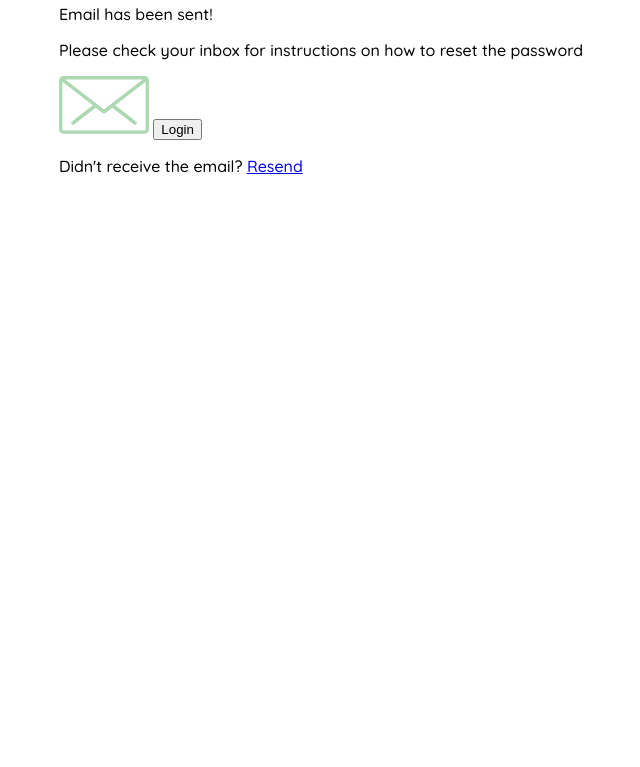
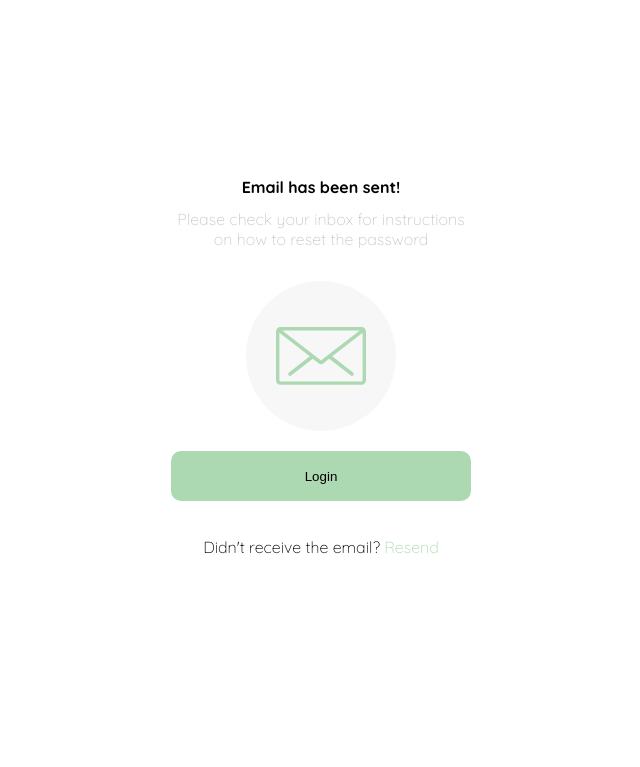
Before and after one commit to felipeberrio/frontend-developer, a plain HTML site: page email.html in a window 1280 px wide. Shown: the part 33-800 px from the top of the page, without its empty margins (319-959 px from the left). Drawn offline with Linux system fonts and the light colour scheme.

Commit message:
Crear estilos de css para email

```diff
--- a/email.html
+++ b/email.html
@@ -4,6 +4,9 @@
     <meta charset="UTF-8">
     <meta http-equiv="X-UA-Compatible" content="IE=edge">
     <meta name="viewport" content="width=device-width, initial-scale=1.0">
+    <link rel="preconnect" href="https://fonts.googleapis.com">
+    <link rel="preconnect" href="https://fonts.gstatic.com" crossorigin>
+    <link href="https://fonts.googleapis.com/css2?family=Quicksand:wght@300;500;700&display=swap" rel="stylesheet">
     <title>Email</title>
     <style>
         @import url('https://fonts.googleapis.com/css2?family=Quicksand:wght@300;500;700&display=swap');
@@ -22,28 +25,95 @@
             font-family: 'Quicksand', sans-serif;
         }
 
-        .contenedor{
+        .email{
+            width: 100%;
+            height: 100vh;
             display: grid;
             place-items: center;
         }
+
+        .contenedor{
+            display: grid;
+            grid-template-rows: auto 1fr auto;
+            width: 300px;
+        }
+
+
+        .img-logo {
+            width: 150px;
+            margin-bottom: 48px;
+            justify-self: center;
+            display: none;
+        }
+
+        .titulo {
+            font-size: var(--lg);
+            font-weight: 700;
+            margin-bottom: 12px;
+            text-align: center;
+        }
+
+        .subtitulo {
+            color: var(--very-light-pink);
+            font-size: var(--md);
+            font-weight: 300;
+            margin-top: 0;
+            margin-bottom: 32px;
+            text-align: center;
+        }
+
+        .img-email{
+            display: grid;
+            border-radius: 50%;
+            background-color: var(--text-input-field);
+            height: 150px;
+            width: 150px;
+            justify-self: center;
+            place-items: center;
+        }
+
+        .boton-login{
+            margin: 20px 0 20px 0;
+            height: 50px;
+            border-radius: 10px;
+            background-color: var(--hospital-green);
+            border: none;
+        }
+
+        .texto-final{
+            text-align: center;
+            font-weight: 300;
+        }
+
+        .reenviar{
+            text-decoration: none;
+            color: var(--hospital-green);
+        }
+
+        @media (max-width: 767px) {
+            .img-logo {
+                display: block;
+            }
+        }
+
 
     </style>
 
 </head>
 <body>
-    <div class="contenedor">
-    <div class="logo-container">
-        <div class="logo">
-            <img class="img-logo" src="./src/logos/logo_bota_fora.svg" alt="Logo">
+    <div class="email">
+        <div class="contenedor">
+            <img class="img-logo" src="./src/logos/logo_yard_sale.svg" alt="Logo">
+            <p class="titulo">Email has been sent!</p>
+            <p class="subtitulo">Please check your inbox for instructions on how to reset the password</p>
+            <div class="img-email">
+                <img class="email-img" src="./src/iconos/email.svg" alt="Email">
+            </div>
+
+              <button class="boton-login">Login</button>
+
+            <p class="texto-final">Didn't receive the email? <a href="/" class="reenviar">Resend</a></p>
         </div>
-    </div>
-    <div class="email-container">
-        <p class="titulo">Email has been sent!</p>
-        <p class="subtitulo">Please check your inbox for instructions on how to reset the password</p>
-        <img class="email-img" src="./src/iconos/email.svg" alt="Email">
-        <button class="boton-login">Login</button>
-        <p>Didn't receive the email? <a href="/" class="reenviar">Resend</a></p>
-    </div>
 </div>
 </body>
 </html>
```
